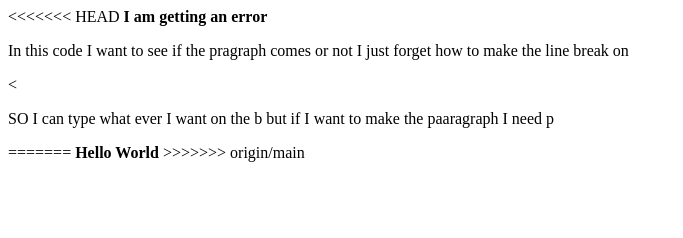
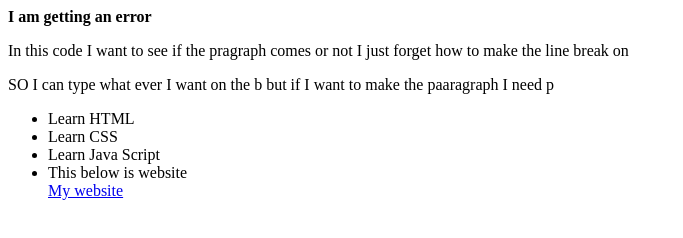
Before and after one commit to baldevoli/git_test, a plain HTML site: page html-boilerplate/index.html in a window 1280 px wide. Shown: the whole page, without its empty margins (0-683 px from the left). Drawn offline with Linux system fonts and the light colour scheme.

Commit message:
added the website on the page

```diff
--- a/html-boilerplate/index.html
+++ b/html-boilerplate/index.html
@@ -4,15 +4,18 @@
   <meta charset="UTF-8">
     <title>My First Webpage</title>
   <body>
-<<<<<<< HEAD
     <b>I am getting an error</b>
       <p> In this code I want to see if the pragraph comes or not I just forget how to make the line break on
 
       </p>
-      <<p>SO I can type what ever I want on the b but if I want to make the paaragraph I need p </p>
-=======
-    <b>Hello World</b>
->>>>>>> origin/main
-  </body>
+      <p>SO I can type what ever I want on the b but if I want to make the paaragraph I need p </p>
+      <ul>
+        <li>Learn HTML</li>
+        <li>Learn CSS</li>
+        <li>Learn Java Script</li>
+        <li>This below is website</li>
+        <a href="http://baldevoli.com">My website</a>
+      </ul>
+    </body>
   </head>
 </html>
```
